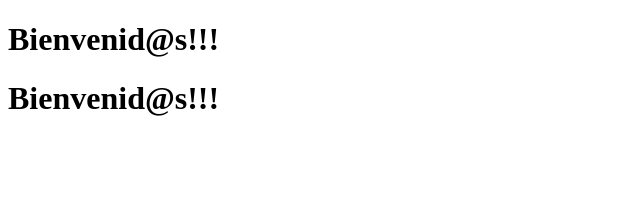
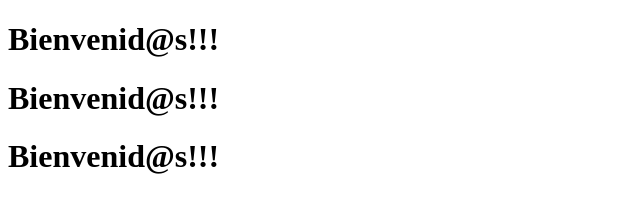
Before and after one commit to ju4n022/prueba, a plain HTML site: page index.html in a window 1280 px wide. Shown: the whole page, without its empty margins (0-640 px from the left). Drawn offline with Linux system fonts and the light colour scheme.

Commit message:
agregue un 3er h1

```diff
--- a/index.html
+++ b/index.html
@@ -8,6 +8,7 @@
 <body>
     <h1>Bienvenid@s!!!</h1>
     <h1>Bienvenid@s!!!</h1>
+    <h1>Bienvenid@s!!!</h1>
 
 </body>
 </html>
```
